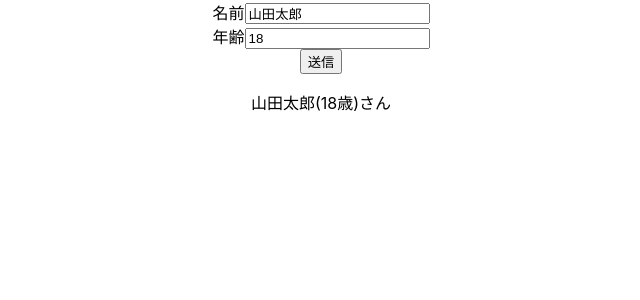
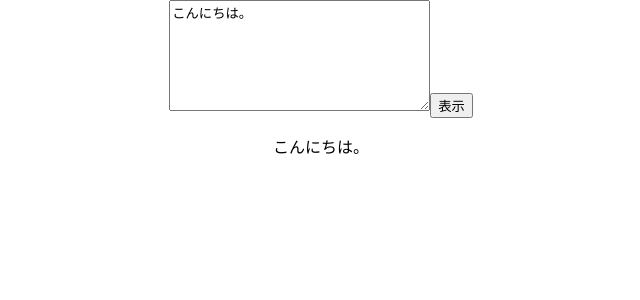
Before and after one commit to nekketsu2010/react-typescript-cra, a React (Create React App) app: page / in a window 1280 px wide. Shown: the top 300 px of the page, without its empty margins (319-959 px from the left). Built offline with nearby package versions, Linux system fonts and the light colour scheme.

Commit message:
feature: #5 Textareaを作成した。

```diff
--- a/src/App.tsx
+++ b/src/App.tsx
@@ -1,11 +1,11 @@
 import React from 'react';
 import './App.css';
-import StateForm from './StateForm';
+import FormTextarea from './FormTextarea';
 
 function App() {
   return (
     <div className="App">
-      <StateForm />
+      <FormTextarea />
     </div>
   );
 }
--- /dev/null
+++ b/src/FormTextarea.tsx
@@ -0,0 +1,26 @@
+import { useState } from "react";
+
+export default function FormTextarea() {
+    const [form, setForm] = useState({
+        comment: "こんにちは。"
+    });
+
+    const handleForm = (e: React.ChangeEvent<HTMLTextAreaElement>) => {
+        setForm({
+            ...form,
+            [e.target.name]: e.target.value
+        });
+    }
+
+    const show = () => {
+        console.log(`${form.comment}`);
+    }
+
+    return (
+        <div>
+            <textarea id="comment" name="comment" cols={30} rows={7} value={form.comment} onChange={handleForm} />
+            <button type="button" onClick={show}>表示</button>
+            <p>{form.comment}</p>
+        </div>
+    )
+}
```
